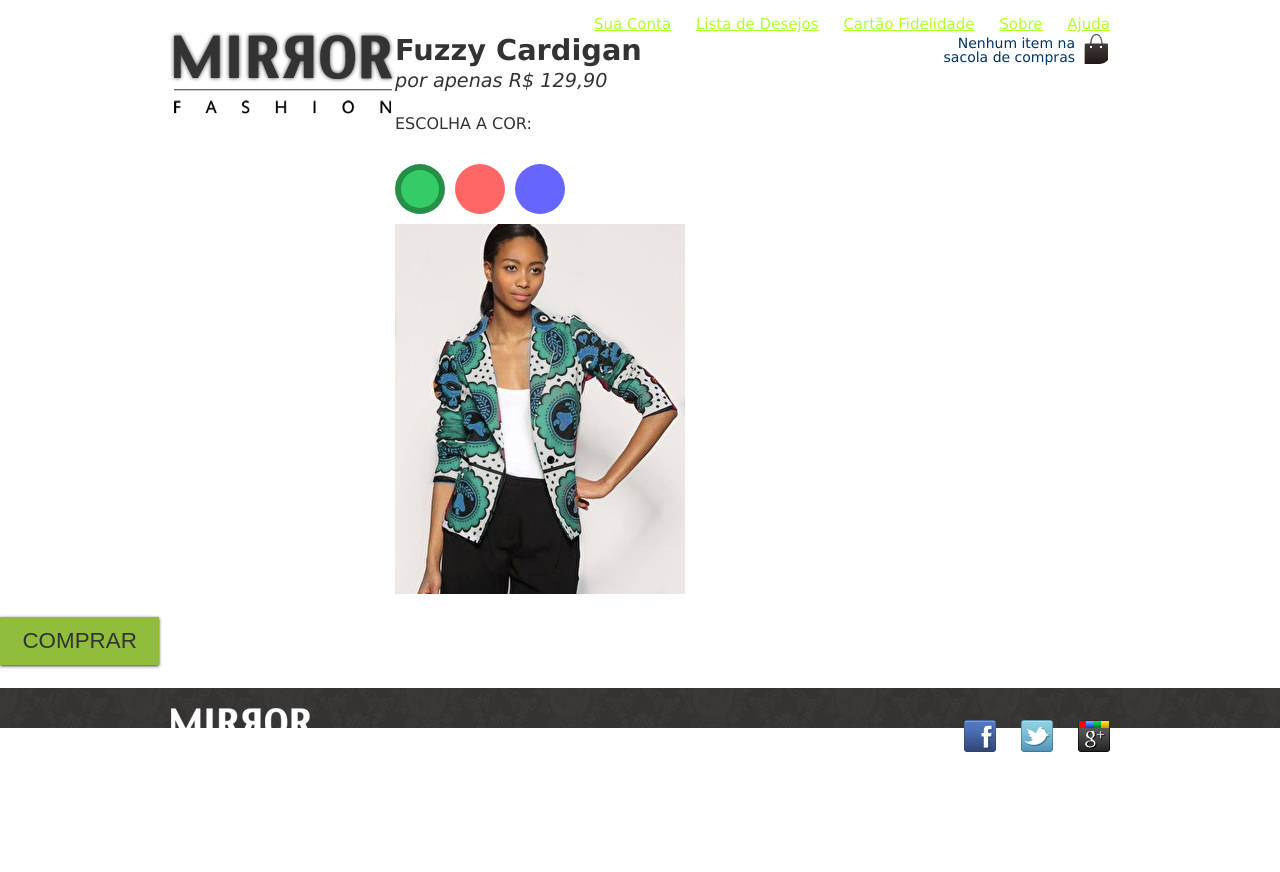
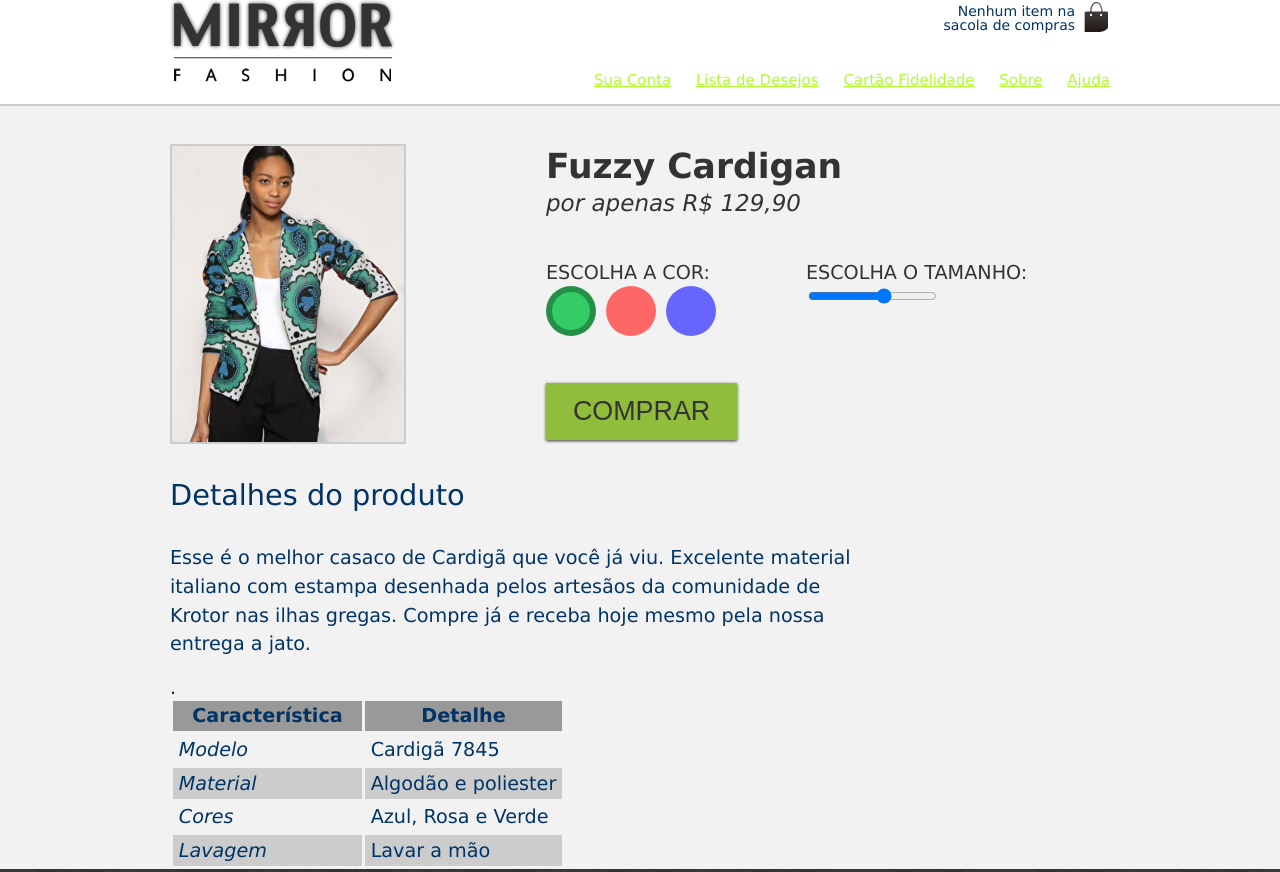
Before and after one commit to A-qw/Loja, a plain HTML site: page produto.html in a window 1280 px wide. Shown: the top 872 px of the page. Before the commit the page ends 800 px from the top, so only its background shows below. Drawn offline with Linux system fonts and the light colour scheme.

Commit message:
Bootstrap

```diff
--- a/css/produto.css
+++ b/css/produto.css
@@ -67,28 +67,112 @@ label[for="azul"]::after {
   text-transform: uppercase;
 }
 .comprar {
-    background: #91BD3C;
+  background: #91bd3c;
   border: none;
-    color:#333;
+  color: #333;
   font-size: 1.4em;
-    text-transform:uppercase;
-    box-shadow:0 1px 3px;
+  text-transform: uppercase;
+  box-shadow: 0 1px 3px;
   display: block;
   padding: 0.5em 1em;
   margin: 1em 0;
 }
 .cores label::after {
-    border: 6px solid rgba(0,0,0,0);
+  border: 6px solid rgba(0, 0, 0, 0);
   transition: 1s;
 }
 .cores label::hover::after {
-    border: 6px solid rgba(0,0,0,1);
+  border: 6px solid rgba(0, 0, 0, 1);
 }
 .cores label::after {
   cursor: pointer;
 }
-  @media (min-width: 600px) {
-    img {
+@media (min-width: 630px) {
+  label img {
     float: left;
   }
+  .produto {
+    position: relative;
+    padding-left: 40%;
   }
+  .cores {
+    position: static;
+    padding: 0;
+  }
+  .cores legend {
+    position: static;
+  }
+  .cores label img {
+    position: absolute;
+    top: 0;
+    left: 0;
+  }
+  .cores label::after {
+    position: static;
+    float: left;
+  }
+  .cores label img {
+    max-width: 35%;
+    max-height: 100%;
+  }
+  .produto {
+    font-size: 1.2em;
+  }
+  .cores label::after {
+    margin-right: 10px;
+  }
+  fieldset {
+    display: inline-block;
+    vertical-align: top;
+    margin: 1em 0;
+    min-width: 240px;
+    width: 45%;
+  }
+  detalhes {
+    padding: 2em 0;
+  }
+  .detalhes h2 {
+    font-size: 1.5em;
+    line-height: 2;
+  }
+  .detalhes p {
+    margin: 1em 0;
+    font-size: 1em;
+    line-height: 1.5;
+    max-width: 36em;
+  }
+  @media (min-width: 500px) {
+    .detalhes {
+      font-size: 1.2em;
+    }
+  }
+  table {
+    border-spacing: 0.2em;
+    border-collapse: separate;
+  }
+  thead {
+    background-color: #999;
+  }
+  thead th {
+    font-weight: bold;
+    padding: 0.3em 1em;
+    text-align: center;
+  }
+  td {
+    padding: 0.3em;
+  }
+  tr:nth-child(2n) {
+    background-color: #ccc;
+  }
+  td:first-child {
+    font-style: italic;
+  }
+  .produto-back {
+    background-color: #f2f2f2;
+    margin-top: 1em;
+    border-top: 2px solid #ccc;
+  }
+  .cores label img {
+    border: 2px solid #ccc;
+  }
+}
--- a/produto.html
+++ b/produto.html
@@ -8,7 +8,7 @@
     <link rel="stylesheet" href="css/print.css" media="print" />
     <link rel="stylesheet" href="css/reset.css" />
     <link rel="stylesheet" href="css/estilos.css" />
-    <link rel="stylesheet" href="css/produto.css">
+    <link rel="stylesheet" href="css/produto.css" />
   </head>
   <body>
     <header class="container">
@@ -25,6 +25,8 @@
         </ul>
       </nav>
     </header>
+    <div class="produto-back">
+      <div class="container">
         <div class="produto">
           <h1>Fuzzy Cardigan</h1>
           <p>por apenas R$ 129,90</p>
@@ -33,7 +35,10 @@
               <legend>Escolha a cor:</legend>
               <input type="radio" name="cor" value="verde" id="verde" checked />
               <label for="verde">
-            <img src="img/produtos/foto1-verde.png" alt="Produto	na	cor	verde" />
+                <img
+                  src="img/produtos/foto1-verde.png"
+                  alt="Produto	na	cor	verde"
+                />
               </label>
               <input type="radio" name="cor" value="rosa" id="rosa" />
               <label for="rosa">
@@ -44,8 +49,58 @@
                 <img src="img/produtos/foto1-azul.png" alt="Produto	na	cor	azul" />
               </label>
             </fieldset>
+            <fieldset class="tamanhos">
+              <legend>Escolha o tamanho:</legend>
+              <input
+                type="range"
+                min="36"
+                max="46"
+                value="42"
+                step="2"
+                name="tamanho"
+                id="tamanho"
+              />
+            </fieldset>
             <button class="comprar">Comprar</button>
           </form>
+        </div>
+        <div class="detalhes">
+          <h2>Detalhes do produto</h2>
+          <p>
+            Esse é o melhor casaco de Cardigã que você já viu. Excelente
+            material italiano com estampa desenhada pelos artesãos da comunidade
+            de Krotor nas ilhas gregas. Compre já e receba hoje mesmo pela nossa
+            entrega a jato.
+          </p>
+          <table>
+            <thead>
+              <tr>
+                <th>Característica</th>
+                <th>Detalhe</th>
+              </tr>
+            </thead>
+            <tbody>
+              <tr>
+                <td>Modelo</td>
+                <td>Cardigã 7845</td>
+              </tr>
+              <tr>
+                <td>Material</td>
+                <td>Algodão e poliester</td>
+              </tr>
+              <tr>
+                <td>Cores</td>
+                <td>Azul, Rosa e Verde</td>
+              </tr>
+              <tr>
+                .
+                <td>Lavagem</td>
+                <td>Lavar a mão</td>
+              </tr>
+            </tbody>
+          </table>
+        </div>
+      </div>
     </div>
     <footer>
       <div class="container">
```
Also changed, not shown: Checkout.html (added, +12 -0 lines), sobre.html (+1 -1 lines), css/estilos.css (line endings or trailing spaces). Lines whose indentation alone changed are shown as unchanged.
